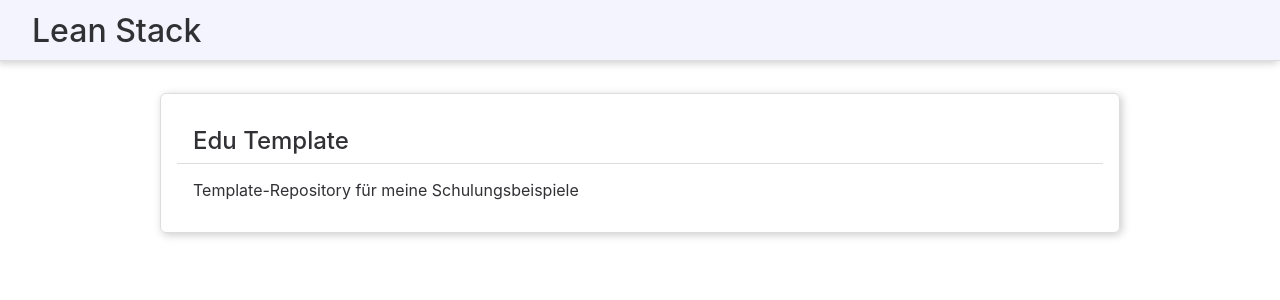
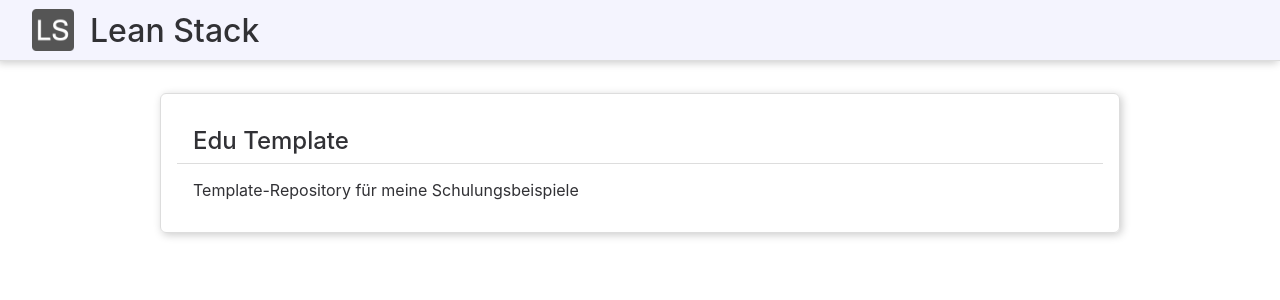
Before and after one commit to lean-ng/edu-template, an Angular app: page / in a window 1280 px wide. Shown: the top 300 px of the page. Built offline with nearby package versions, Linux system fonts and the light colour scheme.

Commit message:
Show logo in header.

```diff
--- a/src/app/app.component.html
+++ b/src/app/app.component.html
@@ -13,14 +13,26 @@
     margin: 0;
   }
 
+  img {
+    height: 100%;
+  }
+
   header {
     background-color: #f4f4fe;
     height: 60px;
     display: flex;
-    align-items: center;
     padding: 0 2rem;
     border-bottom: 1px solid #ddd;
     box-shadow: -2px 2px 8px #ccc;
+  }
+
+  header .brand {
+    display: flex;
+    align-items: center;
+  }
+  header .brand img {
+    height: 42px;
+    margin-right: 1rem;
   }
 
   main {
@@ -46,6 +58,7 @@ main {
 
 <header>
   <div class="brand">
+    <img src="/assets/logo.png" alt="Logo">
     <h1>Lean Stack</h1>
   </div>
 </header>
```
Lines whose indentation alone changed are shown as unchanged.
